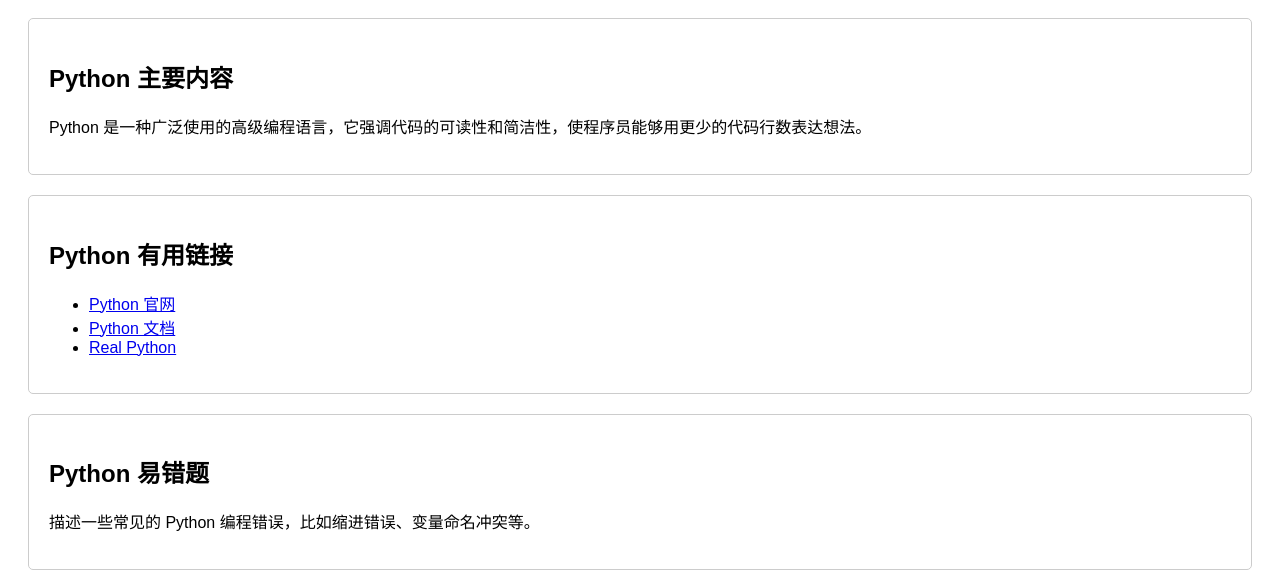
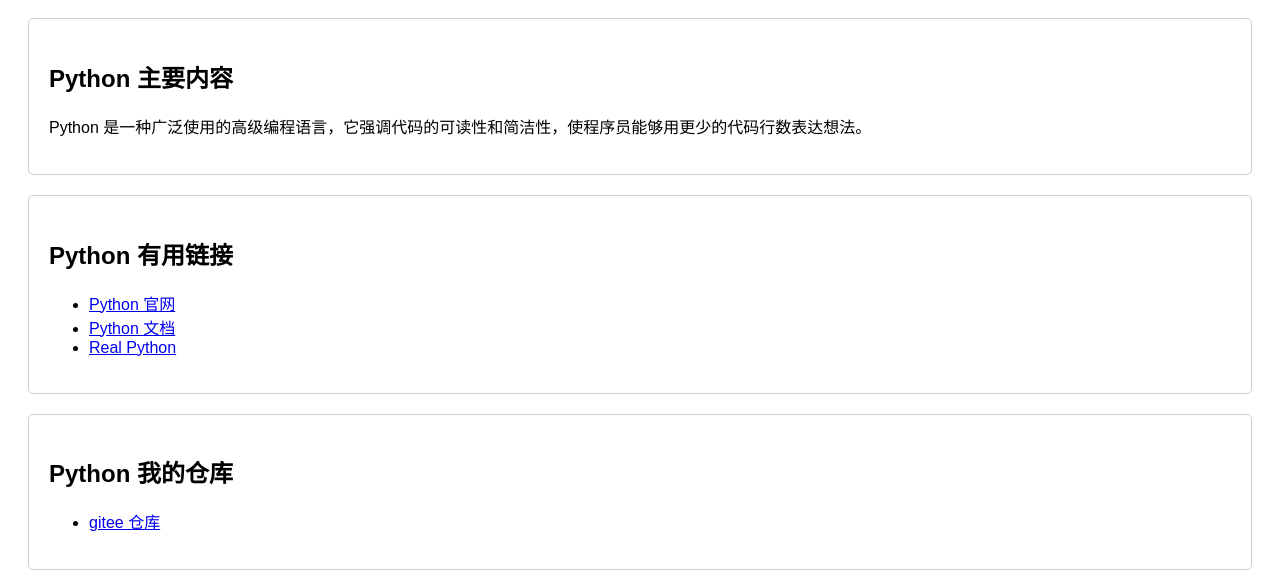
Before and after one commit to fbz321/fbz.github.io, a plain HTML site: page index.html in a window 1280 px wide. Shown: the part 153-741 px from the top of the page. Drawn offline with Linux system fonts and the light colour scheme.

Commit message:
Update index.html

```diff
--- a/index.html
+++ b/index.html
@@ -39,6 +39,13 @@
         </ul>
     </section>
 
+    <section id="links">
+        <h2>Python 我的仓库</h2>
+        <ul>
+            <li><a href="https://gitee.com/fbzmathsoft/python.git">gitee 仓库</a></li>
+        </ul>
+    </section>
+
     <section id="common-mistakes">
         <h2>Python 易错题</h2>
         <p>描述一些常见的 Python 编程错误，比如缩进错误、变量命名冲突等。</p>
```
